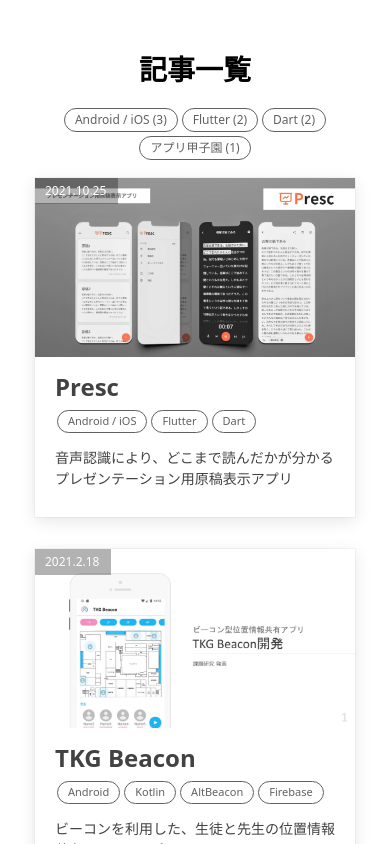
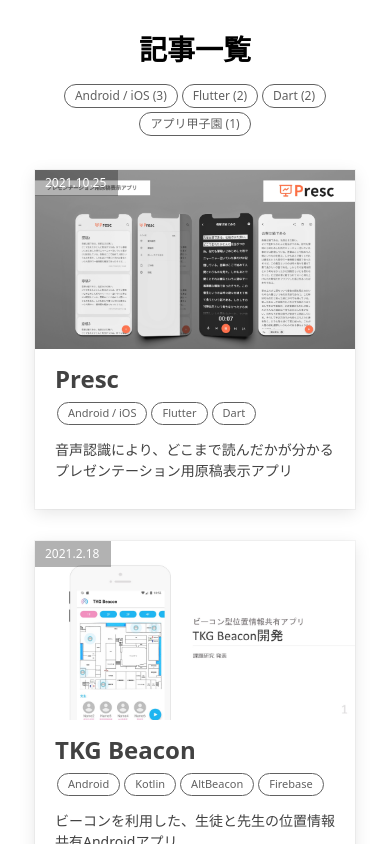
Before and after one commit to sakusaku3939/my-page, a Next.js app: page /posts in a window 390 px wide. Built offline with nearby package versions, Linux system fonts and the light colour scheme.

Commit message:
Adjust design

```diff
--- a/src/styles/index.module.css
+++ b/src/styles/index.module.css
@@ -33,9 +33,8 @@
 }
 
 .mobileCategory {
-    visibility: hidden;
+    display: none;
     text-align: center;
-    margin: 0 24px;
 }
 
 .wrapper {
@@ -47,7 +46,7 @@
     font-size: 28px;
     font-weight: bold;
     text-align: center;
-    padding: 48px 16px 16px;
+    padding: 28px 16px 12px;
 }
 
 .postsList {
@@ -87,7 +86,8 @@
     }
 
     .mobileCategory {
-        visibility: initial;
+        display: block;
+        margin: 0 24px 16px;
     }
 }
 
```
